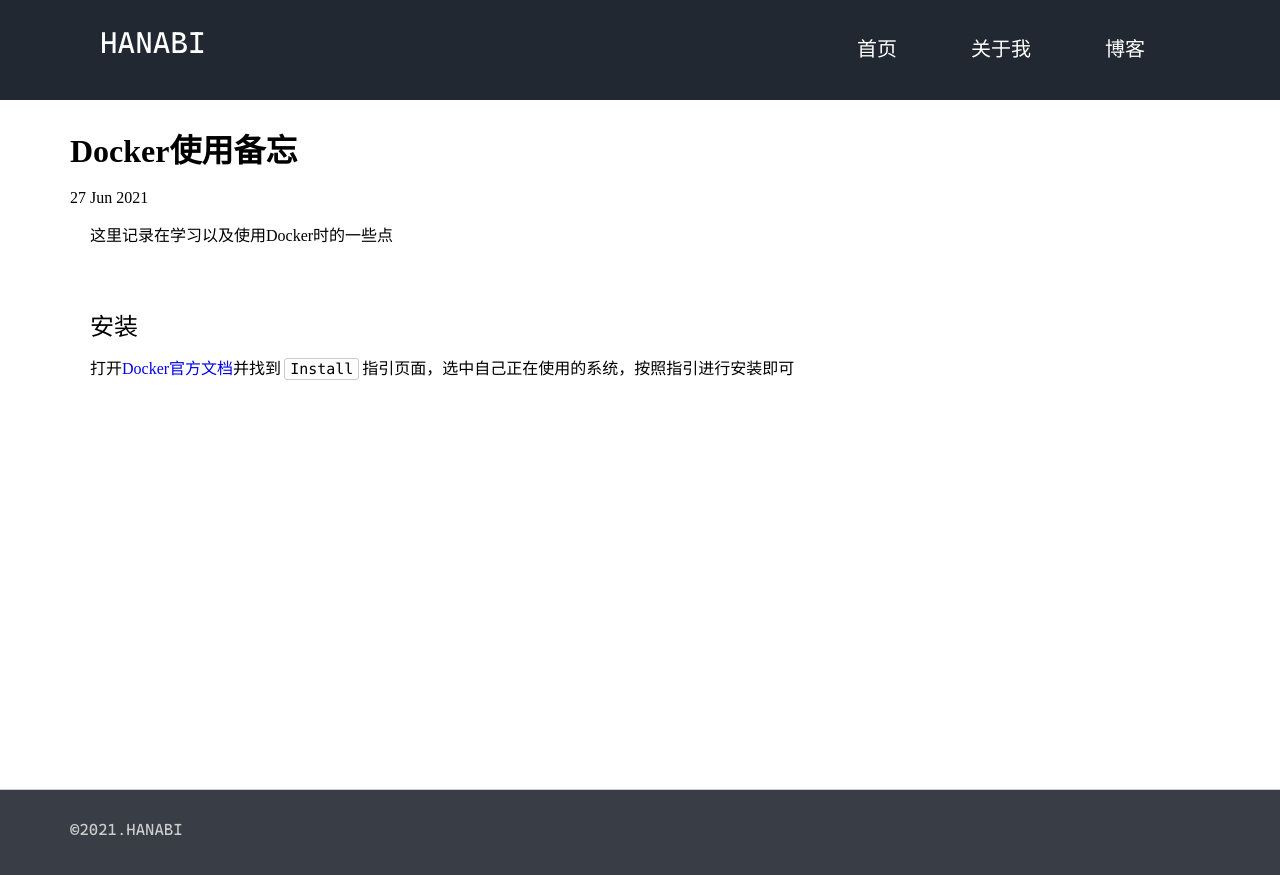
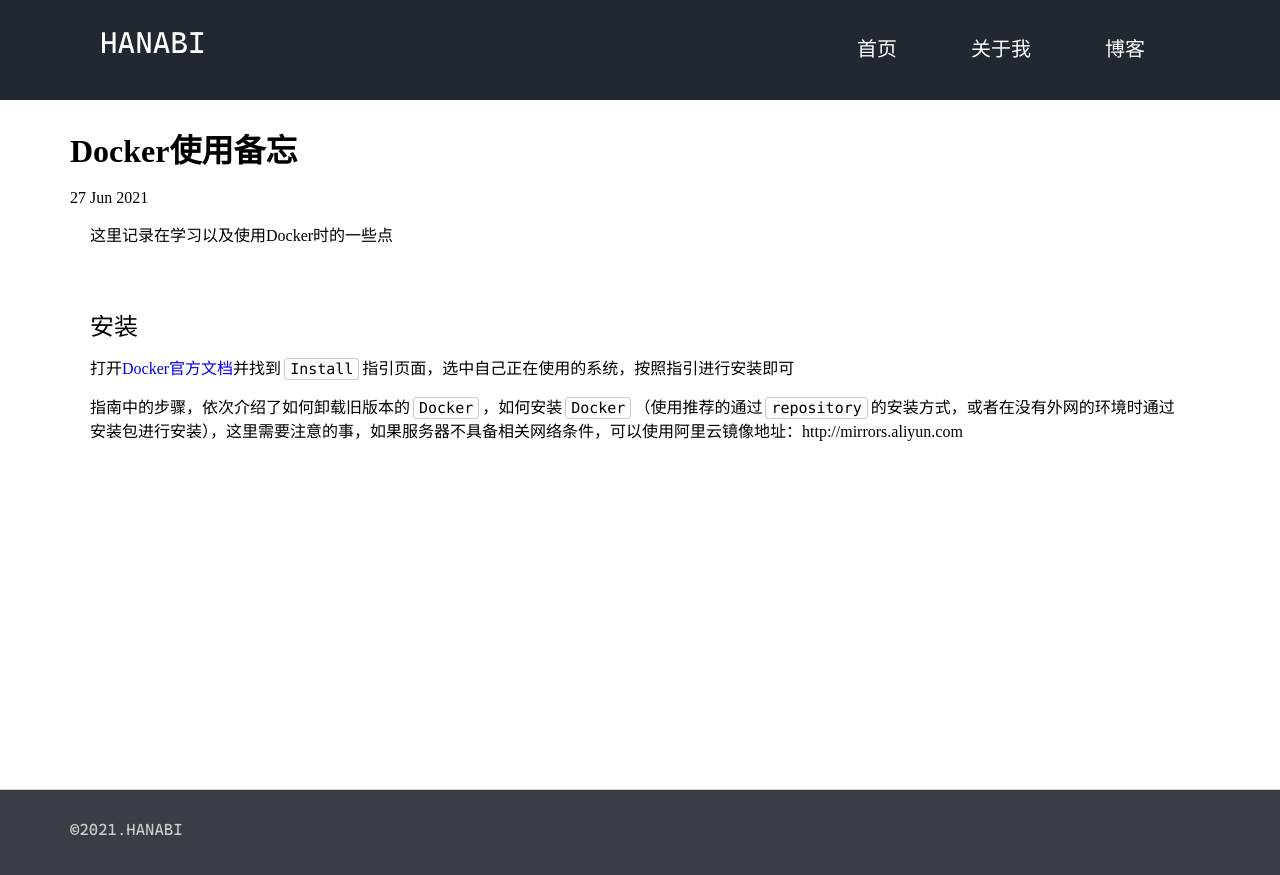
Before and after one commit to KamenRiderKuuga/kamenriderkuuga.github.io, a Jekyll site: the page built from _posts/2021-06-26-Docker-1.md, in a window 1280 px wide. Shown: the top 875 px of the page. Built offline with Jekyll 4.4.1, drawn with Linux system fonts in a browser that asks for light colours.

Commit message:
doc: note about docker

```diff
--- a/_posts/2021-06-26-Docker-1.md
+++ b/_posts/2021-06-26-Docker-1.md
@@ -12,3 +12,5 @@ tags: Docker
 ## 安装
 
 打开[Docker官方文档](https://docs.docker.com)并找到`Install`指引页面，选中自己正在使用的系统，按照指引进行安装即可
+
+指南中的步骤，依次介绍了如何卸载旧版本的`Docker`，如何安装`Docker`（使用推荐的通过`repository`的安装方式，或者在没有外网的环境时通过安装包进行安装），这里需要注意的事，如果服务器不具备相关网络条件，可以使用阿里云镜像地址：http://mirrors.aliyun.com
```
